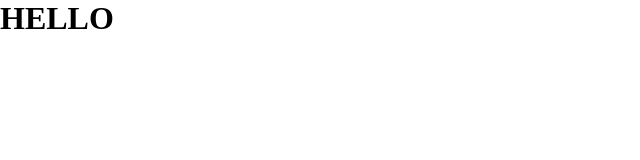
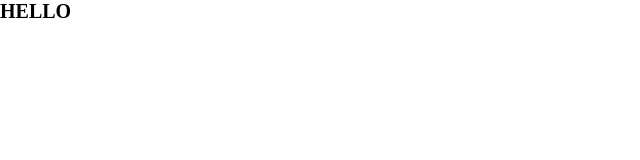
Before and after one commit to Lidorfel/git-two, a plain HTML site: page index.html in a window 1280 px wide. Shown: the whole page, without its empty margins (0-640 px from the left). Drawn offline with Linux system fonts and the light colour scheme.

Commit message:
fixed font-size

```diff
--- a/style.css
+++ b/style.css
@@ -1,5 +1,5 @@
 * {
   margin: 0;
   padding: 0;
-  font size: 20px;
+  font-size: 20px;
 }
```
